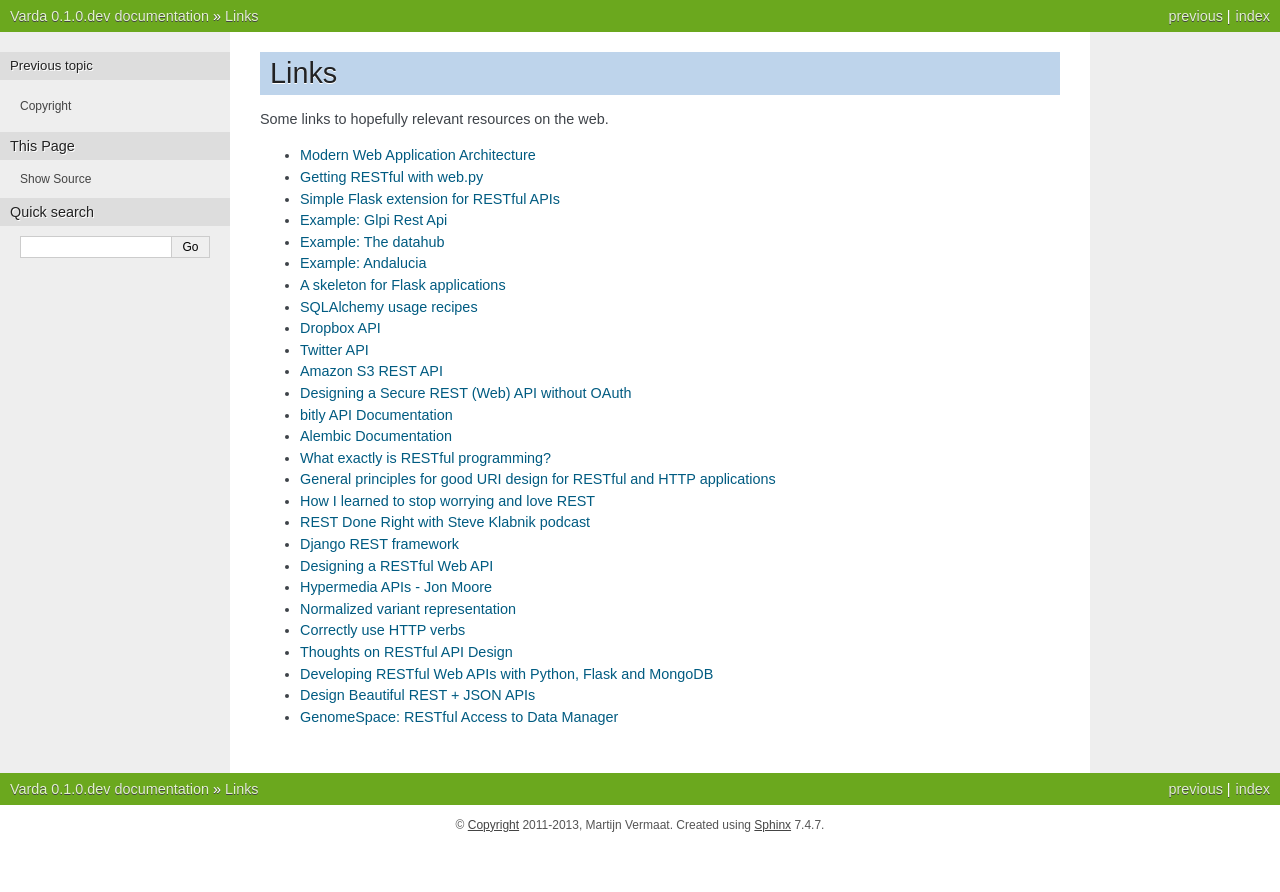
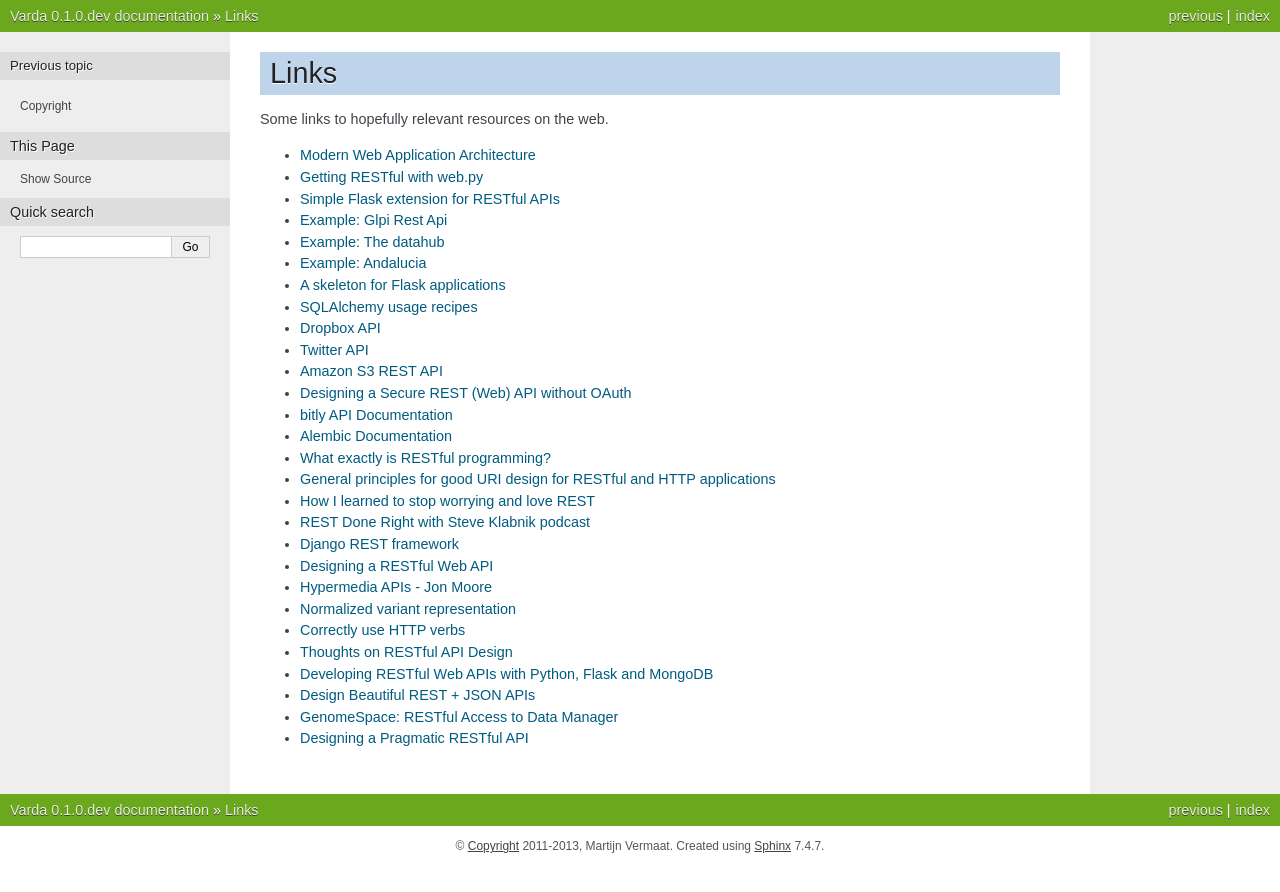
Before and after one commit to varda/varda, a Sphinx documentation site: the page built from doc/links.rst, in a window 1280 px wide. Shown: the top 892 px of the page. Built offline with Sphinx 7.4.7, drawn with Linux system fonts in a browser that asks for light colours; pages that are not in the unit, such as notebooks, are missing from menus.

Commit message:
Add link to docs

```diff
--- a/doc/links.rst
+++ b/doc/links.rst
@@ -30,3 +30,4 @@ Some links to hopefully relevant resources on the web.
 * `Developing RESTful Web APIs with Python, Flask and MongoDB <http://www.slideshare.net/nicolaiarocci/developing-restful-web-apis-with-python-flask-and-mongodb>`_
 * `Design Beautiful REST + JSON APIs <http://www.slideshare.net/stormpath/rest-jsonapis>`_
 * `GenomeSpace: RESTful Access to Data Manager <http://www.genomespace.org/support/api/restful-access-to-dm>`_
+* `Designing a Pragmatic RESTful API <https://news.ycombinator.com/item?id=5819231>`_
```
